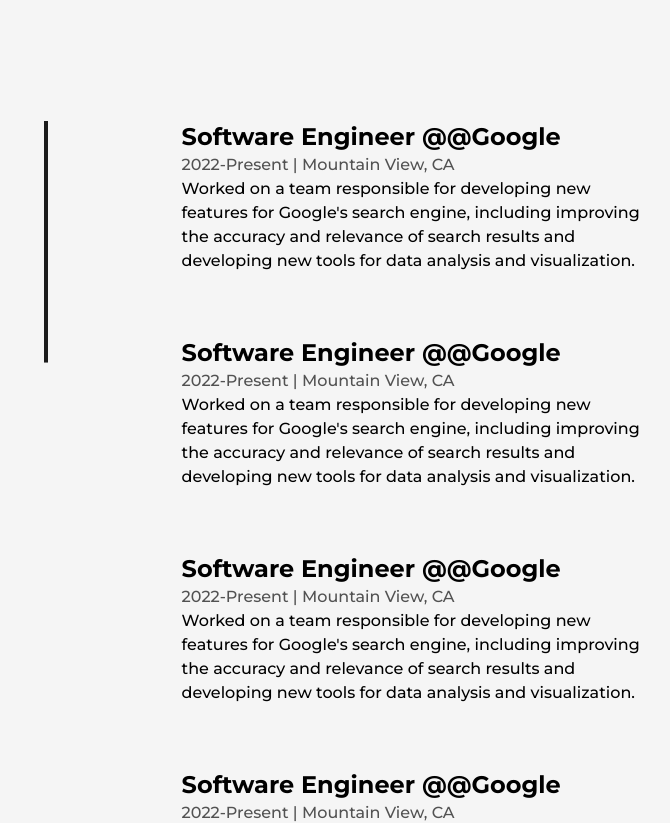
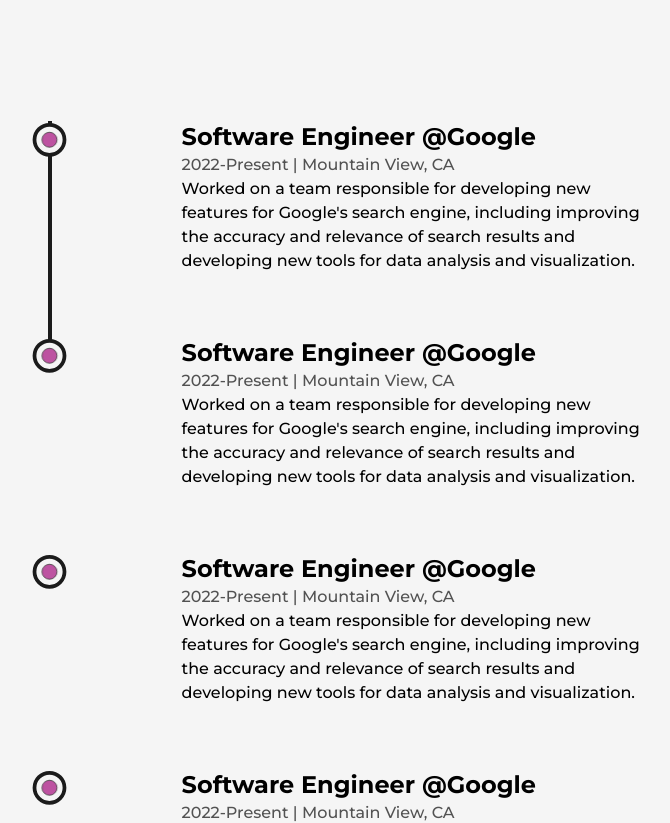
Before and after one commit to Monles/Next.js-Developer-Portfolio, a Next.js app: page /about in a window 1280 px wide. Shown: the part 2443-3266 px from the top of the page, without its empty margins (244-914 px from the left). Built offline with nearby package versions, Linux system fonts and the light colour scheme.

Commit message:
Experience

```diff
--- a/src/components/Experience.js
+++ b/src/components/Experience.js
@@ -1,10 +1,18 @@
 import React, { useRef } from 'react'
 import { motion, useScroll } from 'framer-motion'
+import LiIcon from './LiIcon'
 
 const Details = ({ position, company, companyLink, time, address, work }) => {
+  const ref = useRef(null)
   return (
-    <li className='my-8 first:mt-0 last:mb-0 w-[60%] mx-auto flex flex-col items-center justify-between'>
-      <div>
+    <li
+      ref={ref}
+      className='my-8 first:mt-0 last:mb-0 w-[60%] mx-auto flex flex-col items-center justify-between'>
+      <LiIcon reference={ref} />
+      <motion.div
+        initial={{ y: 50 }}
+        whileInView={{ y: 0 }}
+        transition={{ duration: 0.5, type: 'spring' }}>
         <h3 className='capitalize font-bold text-2xl'>
           {position}&nbsp;<a href={companyLink}>@{company}</a>
         </h3>
@@ -12,7 +20,7 @@
           {time} | {address}
         </span>
         <p className='font-medium w-full'>{work}</p>
-      </div>
+      </motion.div>
     </li>
   )
 }
@@ -31,12 +39,12 @@
       <div ref={ref} className='w-[75%] mx-auto relative'>
         <motion.div
           style={{ scaleY: scrollYProgress }}
-          className='absolute left-8 top-0 w-[4px] h-full bg-dark origin-top'
+          className='absolute left-9 top-0 w-[4px] h-full bg-dark origin-top'
         />
         <ul className='w-full flex flex-col items-start justify-between ml-4'>
           <Details
             position='Software Engineer'
-            company='@Google'
+            company='Google'
             time='2022-Present'
             address='Mountain View, CA'
             work="Worked on a team responsible for developing new features for Google's
@@ -45,7 +53,7 @@
           />
           <Details
             position='Software Engineer'
-            company='@Google'
+            company='Google'
             time='2022-Present'
             address='Mountain View, CA'
             work="Worked on a team responsible for developing new features for Google's
@@ -54,7 +62,7 @@
           />
           <Details
             position='Software Engineer'
-            company='@Google'
+            company='Google'
             time='2022-Present'
             address='Mountain View, CA'
             work="Worked on a team responsible for developing new features for Google's
@@ -63,7 +71,7 @@
           />
           <Details
             position='Software Engineer'
-            company='@Google'
+            company='Google'
             time='2022-Present'
             address='Mountain View, CA'
             work="Worked on a team responsible for developing new features for Google's
--- /dev/null
+++ b/src/components/LiIcon.js
@@ -0,0 +1,39 @@
+import React from 'react'
+import { motion, useScroll } from 'framer-motion'
+
+const LiIcon = ({ reference }) => {
+  const { scrollYProgress } = useScroll({
+    target: reference,
+    offset: ['center end', 'center center'],
+  })
+
+  return (
+    <figure className='absolute left-0 stroke-dark'>
+      <svg className='-rotate-90' width='75' height='75' viewBox='0 0 100 100'>
+        <circle
+          cx='75'
+          cy='50'
+          r='20'
+          className='stroke-primary stroke-1 fill-none'
+        />
+        <motion.circle
+          cx='75'
+          cy='50'
+          r='20'
+          className='stroke-[5px] fill-light'
+          style={{
+            pathLength: scrollYProgress,
+          }}
+        />
+        <circle
+          cx='75'
+          cy='50'
+          r='10'
+          className='animate-pulse stroke-1 fill-primary'
+        />
+      </svg>
+    </figure>
+  )
+}
+
+export default LiIcon
```
